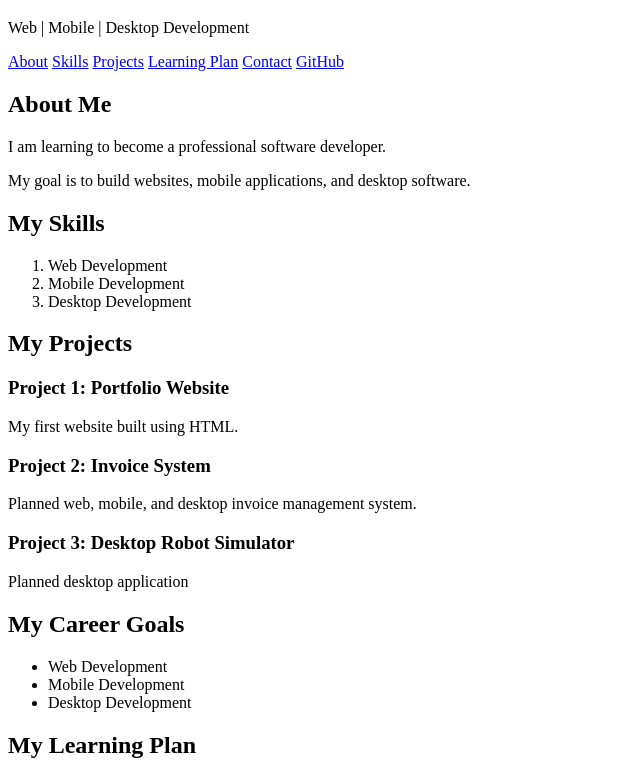
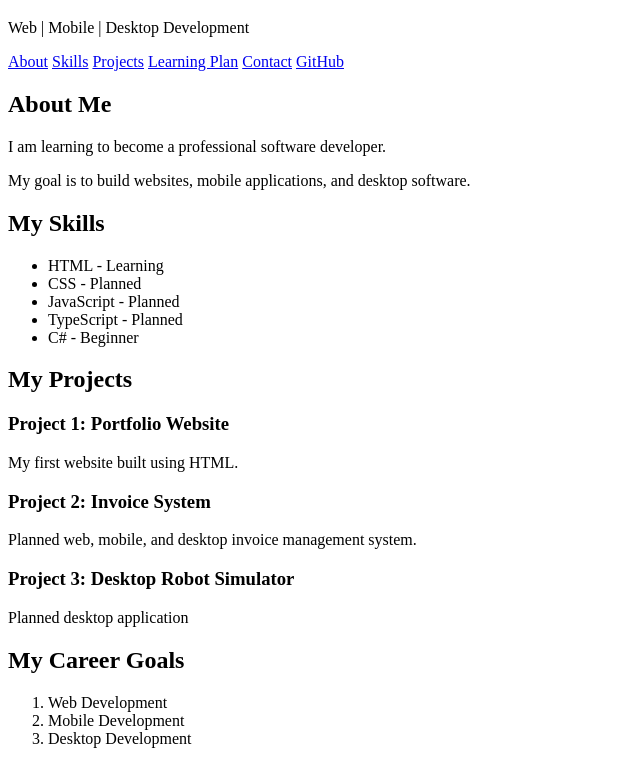
Before and after one commit to Johnson-dev549/Day01-Developer-Portfolio, a plain HTML site: page index.html in a window 1280 px wide. Shown: the part 61-821 px from the top of the page, without its empty margins (0-640 px from the left). Drawn offline with Linux system fonts and the light colour scheme.

Commit message:
Day 1: Complete HTML portfolio

```diff
--- a/index.html
+++ b/index.html
@@ -34,15 +34,19 @@
         </p>
       </section>
 
-      <section id="skills">
-        <h2>My Skills</h2>
 
-        <ol>
-          <li>Web Development</li>
-          <li>Mobile Development</li>
-          <li>Desktop Development</li>
-        </ol>
-      </section>
+<section id="skills">
+    <h2>My Skills</h2>
+
+    <ul>
+        <li>HTML - Learning</li>
+        <li>CSS - Planned</li>
+        <li>JavaScript - Planned</li>
+        <li>TypeScript - Planned</li>
+        <li>C# - Beginner</li>
+    </ul>
+</section>
+
 
       <section id="projects">
         <h2>My Projects</h2>
@@ -66,11 +70,11 @@
       <section id="careerGoal">
         <h2>My Career Goals</h2>
 
-        <ul>
+        <ol>
           <li>Web Development</li>
           <li>Mobile Development</li>
           <li>Desktop Development</li>
-        </ul>
+        </ol>
       </section>
 
       <section id="plan">
```
